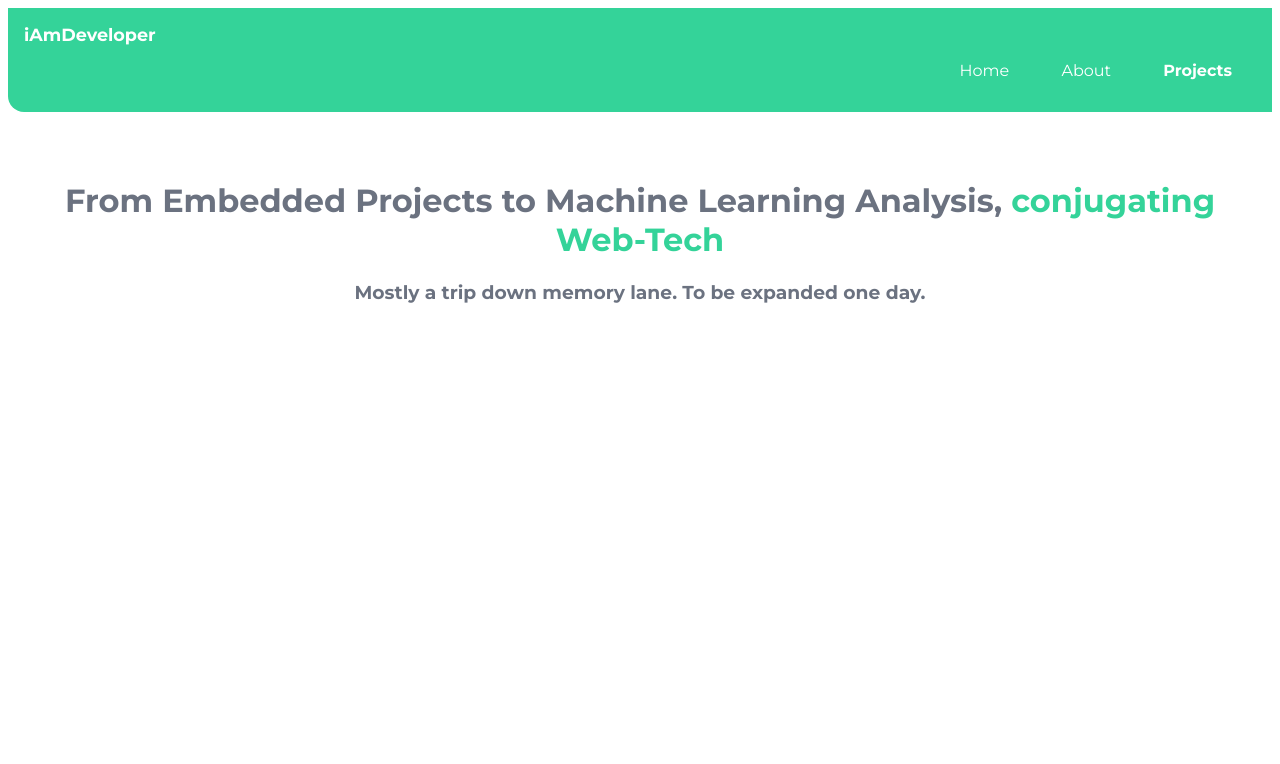
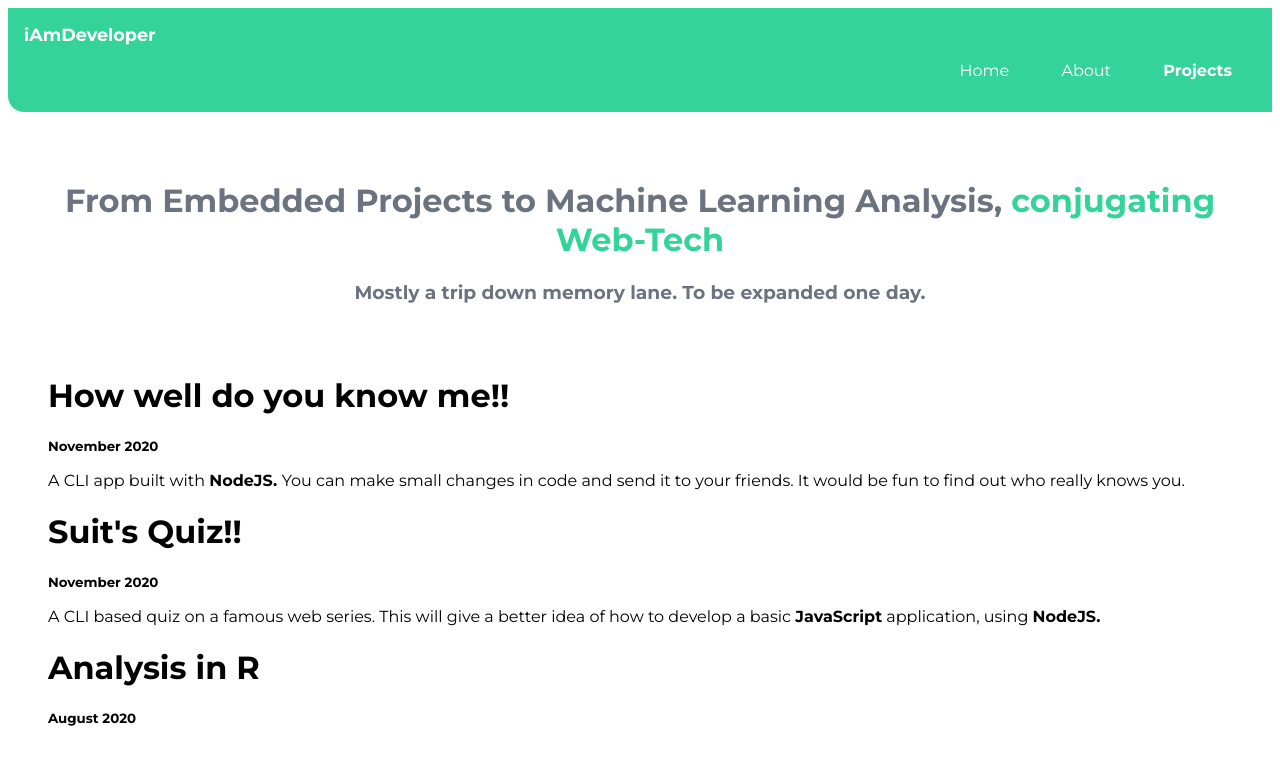
Before and after one commit to Hmrinal/Component-Library, a plain HTML site: page projects.html in a window 1280 px wide. Drawn offline with Linux system fonts and the light colour scheme.

Commit message:
data updates: info updates in project

```diff
--- a/projects.html
+++ b/projects.html
@@ -27,5 +27,25 @@
         <h1 class="hero-heading">From Embedded Projects to Machine Learning Analysis, <span class="heading-inverted">conjugating Web-Tech</span></h1>
         <h3>Mostly a trip down memory lane. To be expanded one day.</h3>
     </header>
+
+    <ul class="list-non-bullet">
+        <li>
+            <h1>How well do you know me!!</h1>
+            <small><strong>November 2020</strong></small>
+            <p>A CLI app built with <strong>NodeJS. </strong>You can make small changes in code and send it to your friends. It would be fun to find out who really knows you.</p>
+        </li>
+        <li>
+            <h1>Suit's Quiz!!</h1>
+            <small><strong>November 2020</strong></small>
+            <p>A CLI based quiz on a famous web series. This will give a better idea of how to develop a basic <strong>JavaScript</strong> application, using <strong>NodeJS.</strong></p>
+        </li>
+        <li>
+            <h1>Analysis in R</h1>
+            <small><strong>August 2020</strong></small>
+            <p></p>
+        </li>
+    </ul>
+
+
 </body>
 </html>
```
